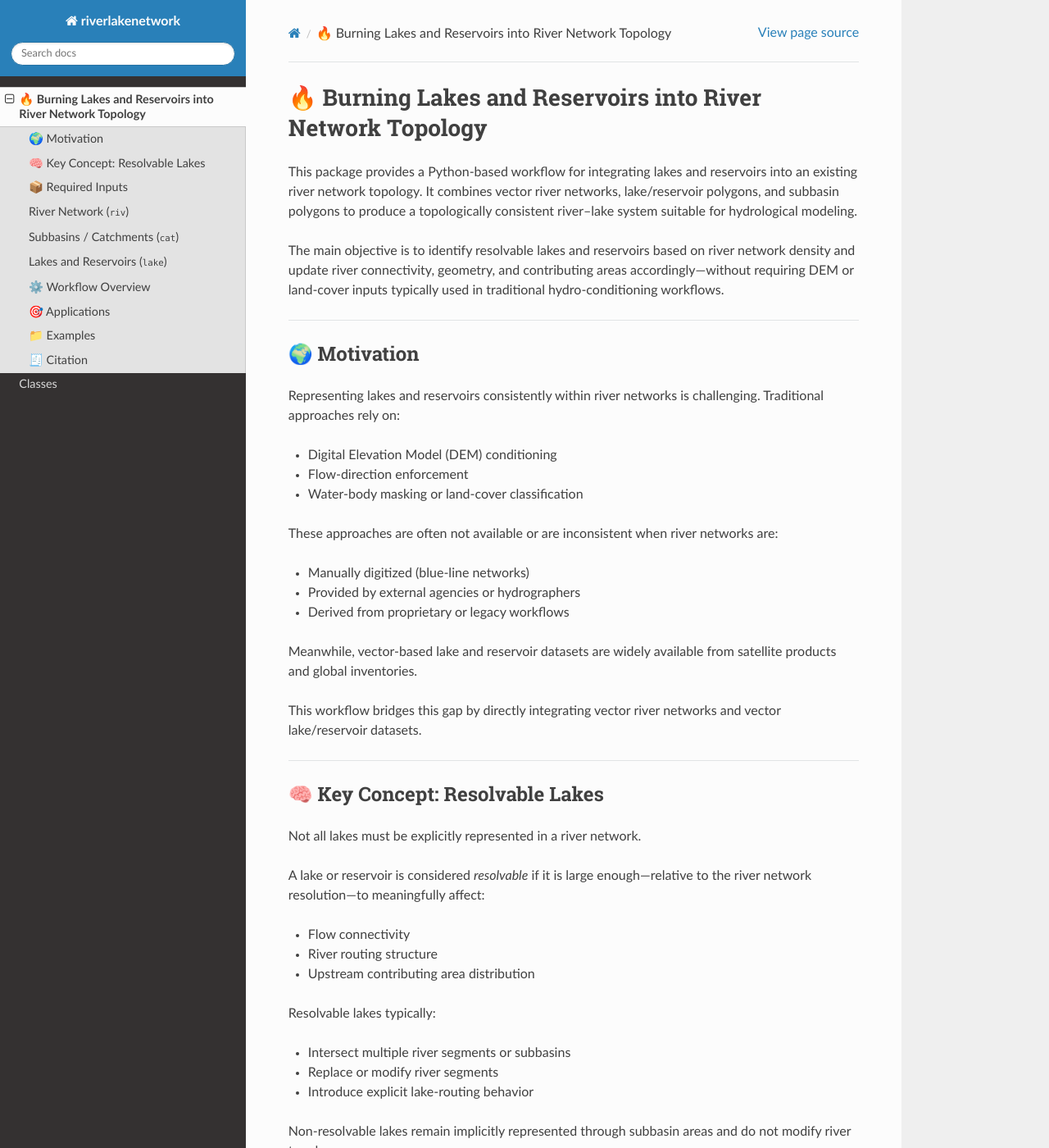
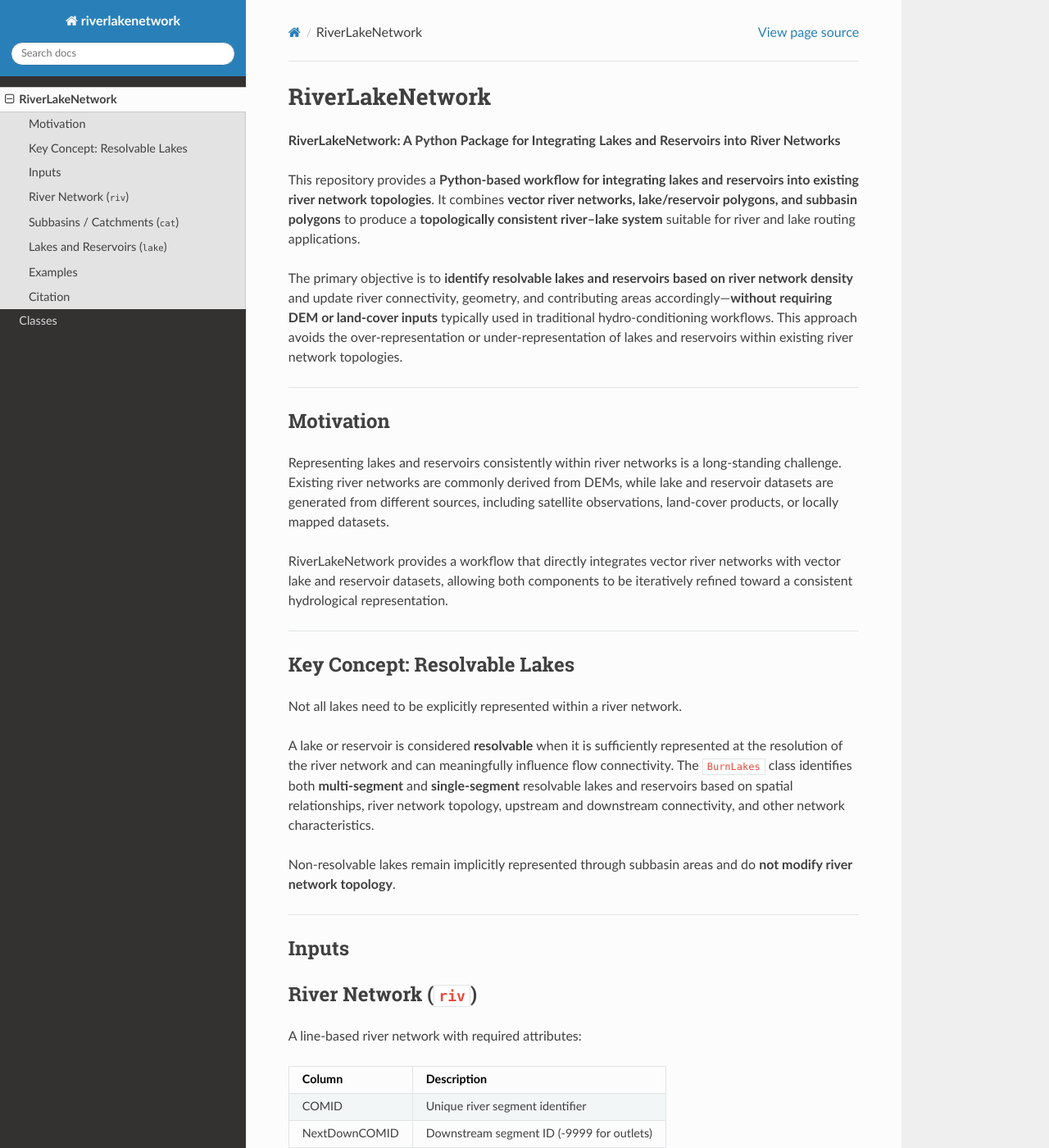
Before and after one commit to ShervanGharari/RiverLakeNetwork, a Sphinx documentation site: the page built from docs/source/introduction/introduction.rst, in a window 1280 px wide and 1400 px high. Shown: the whole window at 82% size. Built offline with Sphinx 7.4.7 and the Read the Docs theme 3.1.0, drawn with Linux system fonts in a browser that asks for light colours; some of the changed text lies outside the part shown.

Commit message:
read me is updated

```diff
--- a/docs/source/index.rst
+++ b/docs/source/index.rst
@@ -4,10 +4,10 @@ RiverLakeNetwork
 .. toctree::
    :maxdepth: 1
 
-   modules/introduction
+   introduction/introduction
 
 
 .. toctree::
    :maxdepth: 1
 
-   modules/classes
+   classes/classes
--- a/docs/source/modules/introduction.rst
+++ b/docs/source/introduction/introduction.rst
@@ -1,61 +1,45 @@
 .. RiverLakeNetwork documentation master file
 
-🔥 Burning Lakes and Reservoirs into River Network Topology
-============================================================
+RiverLakeNetwork
+================
 
-This package provides a Python-based workflow for integrating lakes and reservoirs into an existing river network topology. It combines vector river networks, lake/reservoir polygons, and subbasin polygons to produce a topologically consistent river–lake system suitable for hydrological modeling.
+**RiverLakeNetwork: A Python Package for Integrating Lakes and Reservoirs into River Networks**
 
-The main objective is to identify resolvable lakes and reservoirs based on river network density and update river connectivity, geometry, and contributing areas accordingly—without requiring DEM or land-cover inputs typically used in traditional hydro-conditioning workflows.
+This repository provides a **Python-based workflow for integrating lakes and reservoirs into existing river network topologies**. It combines **vector river networks, lake/reservoir polygons, and subbasin polygons** to produce a **topologically consistent river–lake system** suitable for river and lake routing applications.
+
+The primary objective is to **identify resolvable lakes and reservoirs based on river network density** and update river connectivity, geometry, and contributing areas accordingly—**without requiring DEM or land-cover inputs** typically used in traditional hydro-conditioning workflows. This approach avoids the over-representation or under-representation of lakes and reservoirs within existing river network topologies.
+
 
 ------------------------------------------------------------
 
-🌍 Motivation
--------------
 
-Representing lakes and reservoirs consistently within river networks is challenging. Traditional approaches rely on:
+Motivation
+----------
 
-- Digital Elevation Model (DEM) conditioning
-- Flow-direction enforcement
-- Water-body masking or land-cover classification
+Representing lakes and reservoirs consistently within river networks is a long-standing challenge. Existing river networks are commonly derived from DEMs, while lake and reservoir datasets are generated from different sources, including satellite observations, land-cover products, or locally mapped datasets.
 
-These approaches are often not available or are inconsistent when river networks are:
+RiverLakeNetwork provides a workflow that directly integrates vector river networks with vector lake and reservoir datasets, allowing both components to be iteratively refined toward a consistent hydrological representation.
 
-- Manually digitized (blue-line networks)
-- Provided by external agencies or hydrographers
-- Derived from proprietary or legacy workflows
 
-Meanwhile, vector-based lake and reservoir datasets are widely available from satellite products and global inventories.
-
-This workflow bridges this gap by directly integrating vector river networks and vector lake/reservoir datasets.
 
 ------------------------------------------------------------
 
-🧠 Key Concept: Resolvable Lakes
---------------------------------
+Key Concept: Resolvable Lakes
+-----------------------------
 
-Not all lakes must be explicitly represented in a river network.
+Not all lakes need to be explicitly represented within a river network.
 
-A lake or reservoir is considered *resolvable* if it is large enough—relative to the river network resolution—to meaningfully affect:
+A lake or reservoir is considered **resolvable** when it is sufficiently represented at the resolution of the river network and can meaningfully influence flow connectivity. The ``BurnLakes`` class identifies both **multi-segment** and **single-segment** resolvable lakes and reservoirs based on spatial relationships, river network topology, upstream and downstream connectivity, and other network characteristics.
 
-- Flow connectivity
-- River routing structure
-- Upstream contributing area distribution
-
-Resolvable lakes typically:
-
-- Intersect multiple river segments or subbasins
-- Replace or modify river segments
-- Introduce explicit lake-routing behavior
-
-Non-resolvable lakes remain implicitly represented through subbasin areas and do not modify river topology.
+Non-resolvable lakes remain implicitly represented through subbasin areas and do **not modify river network topology**.
 
 ------------------------------------------------------------
 
-📦 Required Inputs
-------------------
+Inputs
+------
 
 River Network (``riv``)
-------------------------
+-----------------------
 
 A line-based river network with required attributes:
 
@@ -99,35 +83,8 @@ Lakes and Reservoirs (``lake``)
 
 ------------------------------------------------------------
 
-⚙️ Workflow Overview
---------------------
-
-1. Validate river–subbasin consistency
-2. Identify resolvable lakes based on network density
-3. Intersect lakes with river segments and subbasins
-4. Modify river connectivity and segment attributes
-5. Convert submerged river segments to zero-length links
-6. Reassign downstream connectivity through lakes
-7. Update affected subbasins (including coastal reclassification)
-8. Recompute upstream contributing areas
-9. Apply topology consistency checks
-
-The workflow is iterative and can be refined depending on modeling needs.
-
-------------------------------------------------------------
-
-🎯 Applications
----------------
-
-- Large-scale hydrological routing models
-- Lake-aware river network preprocessing
-- Harmonizing independently derived hydro datasets
-- Regional to global water resources modeling
-
-------------------------------------------------------------
-
-📁 Examples
------------
+Examples
+--------
 
 The repository includes several examples demonstrating lake integration and different configuration options:
 
@@ -163,10 +120,8 @@ The repository includes several examples demonstrating lake integration and diff
 
 ------------------------------------------------------------
 
-🧾 Citation
------------
-
-If you use this package or methodology, please cite:
+Citation
+--------
 
 Gharari, S., Vanderkelen, I., Tefs, A., Mizukami, N., Kluzek, E., Stadnyk, T., Lawrence, D., & Clark, M. P. (2024).
 *A flexible framework for simulating the water balance of lakes and reservoirs from local to global scales: mizuRoute-Lake.*
```
Also changed, not shown: README.md (+20 -71 lines), docs/source/classes/burnlakes.rst (renamed from docs/source/modules/classes.rst, +1 -18 lines), docs/source/classes/classes.rst (added, +8 -0 lines), docs/source/classes/utility.rst (added, +145 -0 lines).
